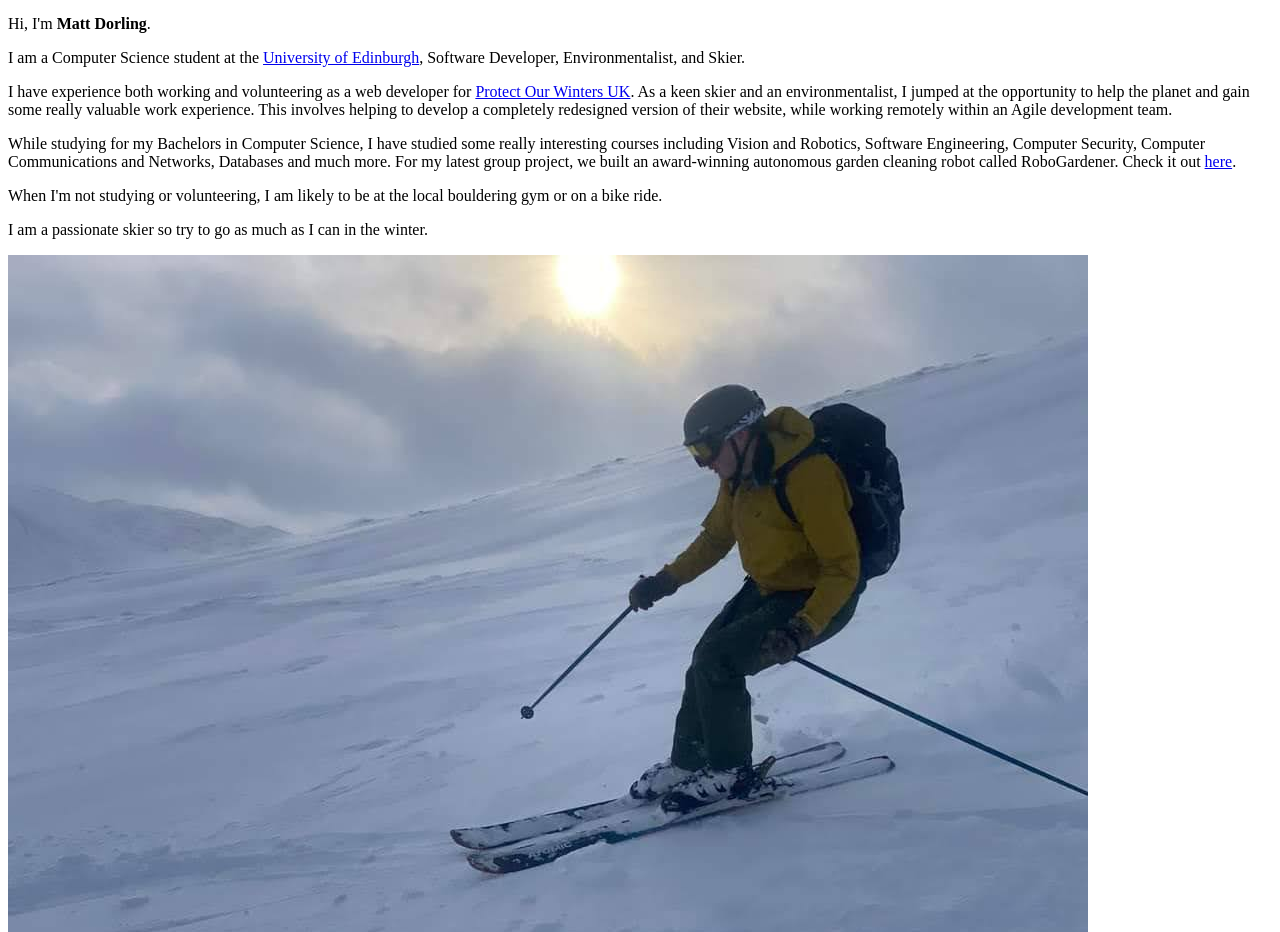
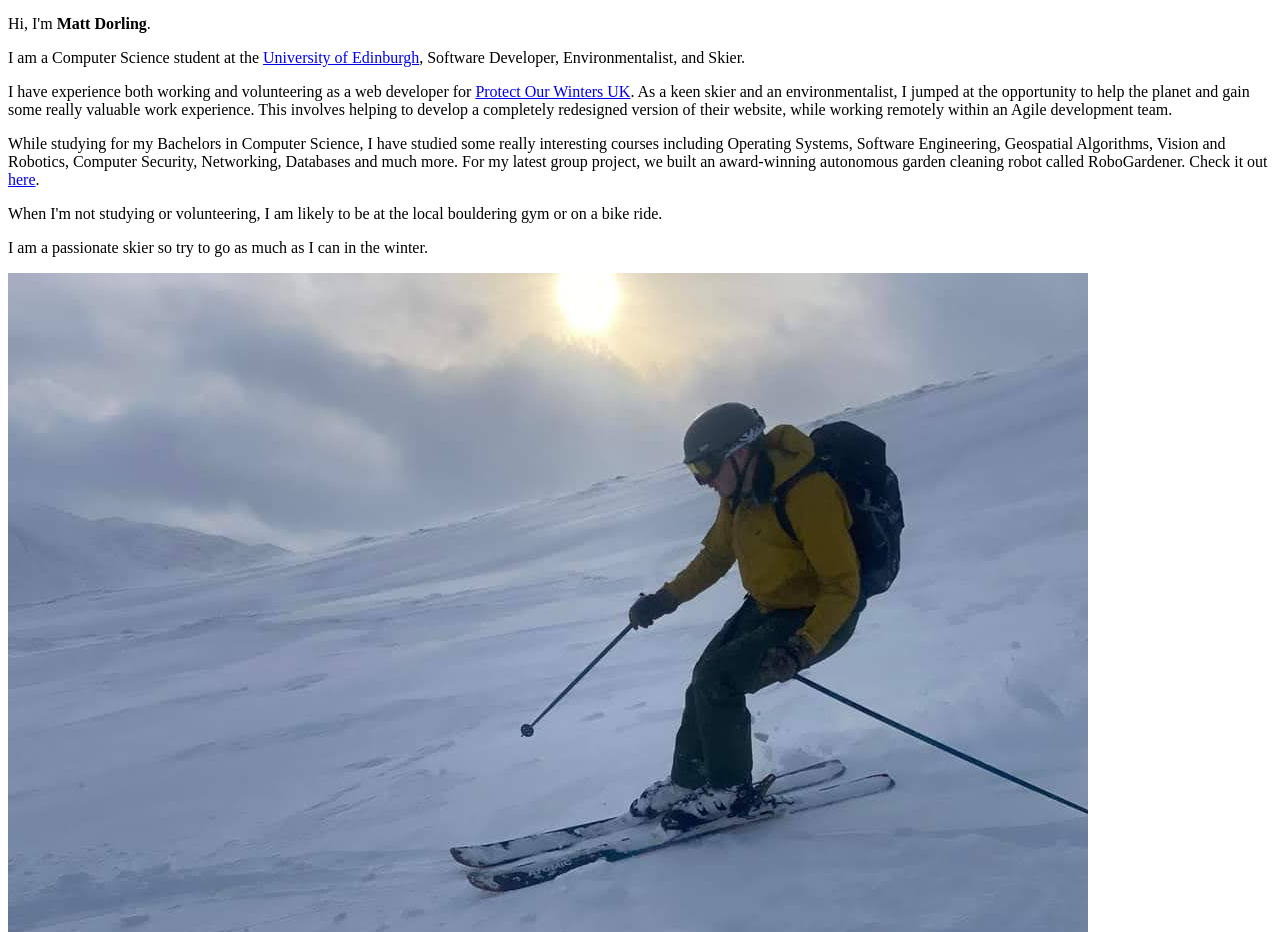
Before and after one commit to MattDorling/personal-site, a Next.js app: page / in a window 1280 px wide. Shown: the part 1180-2112 px from the top of the page. Built offline with nearby package versions, Linux system fonts and the light colour scheme.

Commit message:
Add some more courses

```diff
--- a/pages/index.tsx
+++ b/pages/index.tsx
@@ -45,11 +45,11 @@ export default function HomePage() {
           </p>
           <p>
             While studying for my Bachelors in Computer Science, I have studied
-            some really interesting courses including Vision and Robotics,
-            Software Engineering, Computer Security, Computer Communications and
-            Networks, Databases and much more. For my latest group project, we
-            built an award-winning autonomous garden cleaning robot called
-            RoboGardener. Check it out{' '}
+            some really interesting courses including Operating Systems,
+            Software Engineering, Geospatial Algorithms, Vision and Robotics,
+            Computer Security, Networking, Databases and much more. For my
+            latest group project, we built an award-winning autonomous garden
+            cleaning robot called RoboGardener. Check it out{' '}
             <Link href="https://robogardenerteam.github.io" newTab>
               here
             </Link>
```
